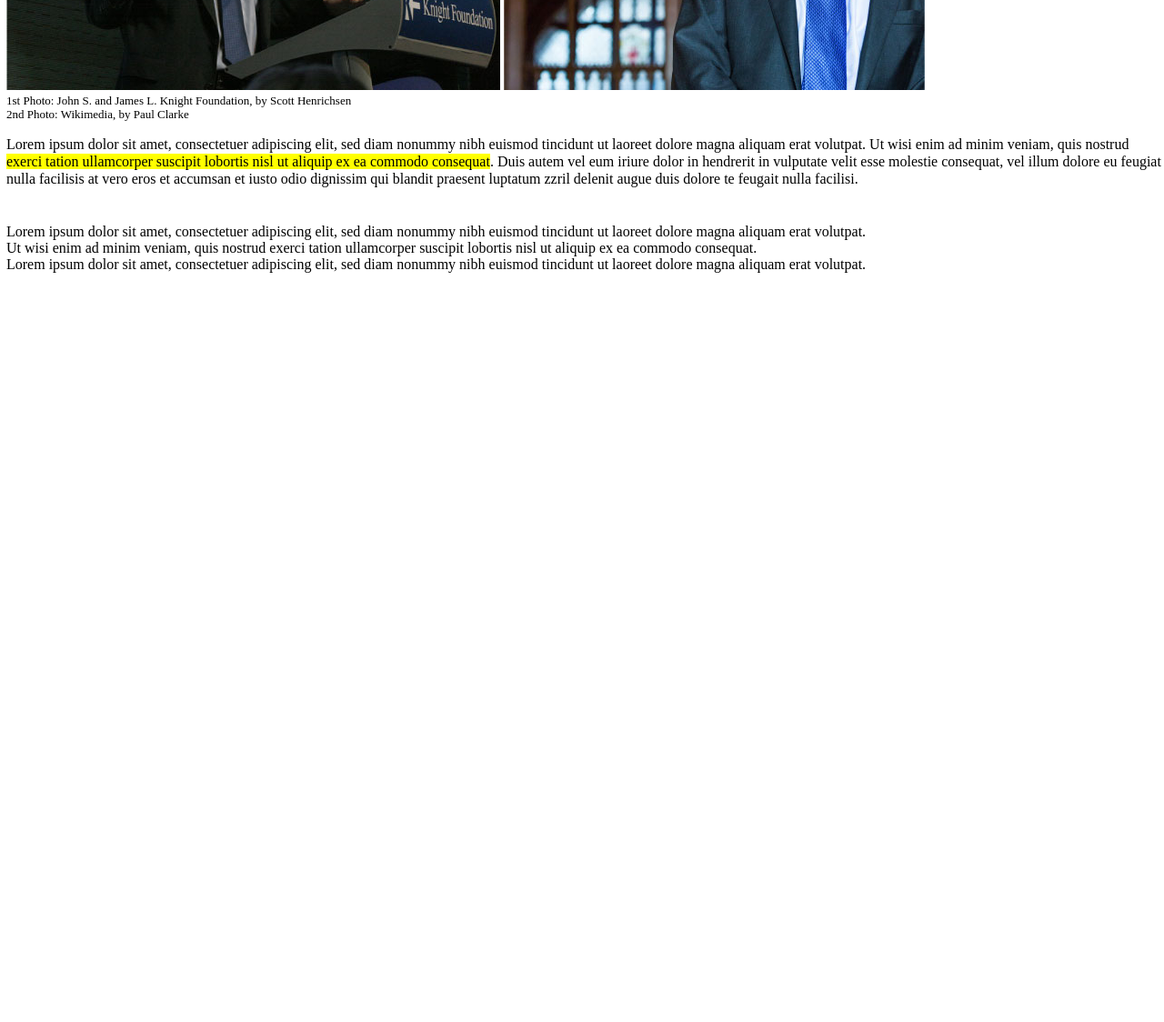
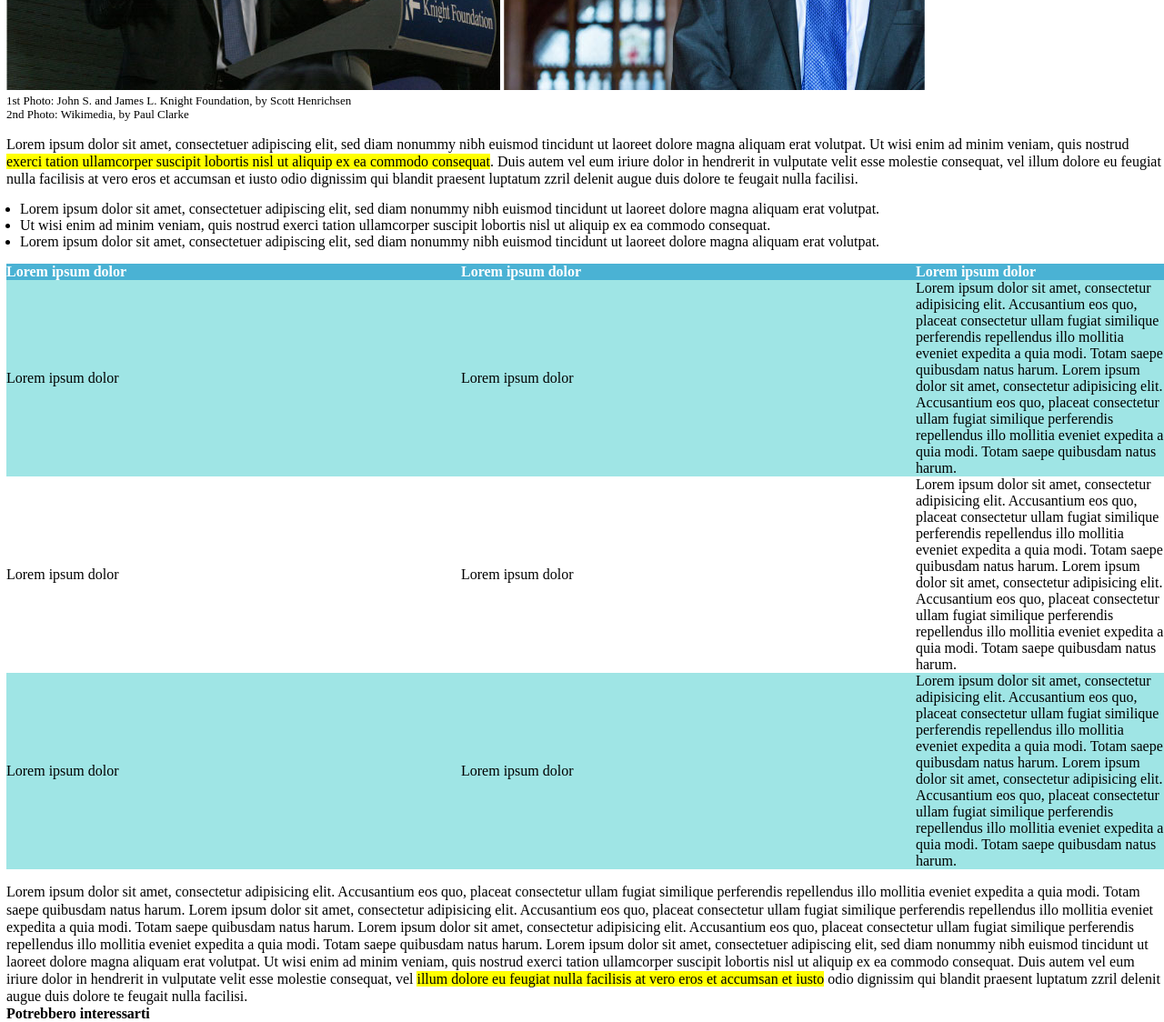
Before and after one commit to andreacassini/html-css-booleaner, a plain HTML site: page index.html in a window 1280 px wide. Shown: the part 513-1637 px from the top of the page at 91% size. Before the commit the page ends 813 px from the top, so only its background shows below. Drawn offline with Linux system fonts and the light colour scheme.

Commit message:
Fix ul, feature and style table, end main.

```diff
--- a/css/style.css
+++ b/css/style.css
@@ -39,7 +39,7 @@
     color: rgb(83, 164, 230);
 }
 
-.scritto_da{
+.scritto-da{
     margin-top: 3px;
     font-size: 20px;
     color: grey;
@@ -74,3 +74,39 @@ ul{
 .highlighted{
     background-color: yellow;
 }
+
+.list{
+    margin: 15px;
+}
+
+/* Inizio tabella */
+
+.table{
+    height: 10px;
+    width: fit-content;
+    text-align: left;
+    border-collapse: collapse;
+}
+
+.thead{
+    color: white;
+    background-color: rgb(74, 178, 212);
+}
+
+.tbody{
+    color: black;
+}
+
+.odd{
+    background-color: rgba(97, 212, 212, 0.603);
+}
+
+.even{
+    background-color: white;
+}
+.table-title{
+    width: 500px
+}
+
+
+/* Fine tabella */
--- a/index.html
+++ b/index.html
@@ -17,14 +17,14 @@
             <img src="./img/logo.svg" alt="logo" class="logo">
         </header>
         <!--fine header-->
-        <!--main-->
         <div class="container">
+            <!--main-->
             <main>
                 <h1 id="title">
                     Internet deve essere al servizio del "bene pubblico": il manifesto di Tim Berners-Lee
                 </h1>
                 <!--author-->
-                <div class="scritto_da">
+                <div class="scritto-da">
                     <span>
                         Scritto da
                         <span class="author">
@@ -50,8 +50,8 @@
                     <p>
                         Lorem ipsum dolor sit amet, consectetuer adipiscing elit, sed diam nonummy nibh euismod tincidunt ut laoreet dolore magna aliquam erat volutpat. Ut wisi enim ad minim veniam, quis nostrud <span class="highlighted">exerci tation ullamcorper suscipit lobortis nisl ut aliquip ex ea commodo consequat</span>. Duis autem vel eum iriure dolor in hendrerit in vulputate velit esse molestie consequat, vel illum dolore eu feugiat nulla facilisis at vero eros et accumsan et iusto odio dignissim qui blandit praesent luptatum zzril delenit augue duis dolore te feugait nulla facilisi.
                     </p>
-                    <!--inizio lista-->
-                    <ul>
+                    <!--lista-->
+                    <ul class="list">
                         <li>
                             Lorem ipsum dolor sit amet, consectetuer adipiscing elit, sed diam nonummy nibh euismod tincidunt ut laoreet dolore magna aliquam erat volutpat.
                         </li>
@@ -64,9 +64,77 @@
                     </ul>
                     <!--fine lista-->
                 </div>
-
+                <!-- table -->
+                <table class="table">
+                    <thead class="thead">
+                        <tr>
+                            <th class="table-title">
+                                Lorem ipsum dolor
+                            </th>
+                            <th class="table-title">
+                                Lorem ipsum dolor
+                            </th>
+                            <th>
+                                Lorem ipsum dolor
+                            </th>
+                        </tr>
+                    </thead>
+                    <tbody class="tbody">
+                        <tr class="odd">
+                            <td>
+                                Lorem ipsum dolor
+                            </td>
+                            <td>
+                                Lorem ipsum dolor
+                            </td>
+                            <td>
+                                Lorem ipsum dolor sit amet, consectetur adipisicing elit. Accusantium eos quo, placeat consectetur ullam fugiat similique perferendis repellendus illo mollitia eveniet expedita a quia modi. Totam saepe quibusdam natus harum.
+                                Lorem ipsum dolor sit amet, consectetur adipisicing elit. Accusantium eos quo, placeat consectetur ullam fugiat similique perferendis repellendus illo mollitia eveniet expedita a quia modi. Totam saepe quibusdam natus harum.
+                            </td>
+                        </tr>
+                        <tr class="even">
+                            <td>
+                                Lorem ipsum dolor
+                            </td>
+                            <td>
+                                Lorem ipsum dolor
+                            </td>
+                            <td>
+                                Lorem ipsum dolor sit amet, consectetur adipisicing elit. Accusantium eos quo, placeat consectetur ullam fugiat similique perferendis repellendus illo mollitia eveniet expedita a quia modi. Totam saepe quibusdam natus harum.
+                                Lorem ipsum dolor sit amet, consectetur adipisicing elit. Accusantium eos quo, placeat consectetur ullam fugiat similique perferendis repellendus illo mollitia eveniet expedita a quia modi. Totam saepe quibusdam natus harum.
+                            </td>
+                        </tr>
+                        <tr class="odd">
+                            <td>
+                                Lorem ipsum dolor
+                            </td>
+                            <td>
+                                Lorem ipsum dolor
+                            </td>
+                            <td>
+                                Lorem ipsum dolor sit amet, consectetur adipisicing elit. Accusantium eos quo, placeat consectetur ullam fugiat similique perferendis repellendus illo mollitia eveniet expedita a quia modi. Totam saepe quibusdam natus harum.
+                                Lorem ipsum dolor sit amet, consectetur adipisicing elit. Accusantium eos quo, placeat consectetur ullam fugiat similique perferendis repellendus illo mollitia eveniet expedita a quia modi. Totam saepe quibusdam natus harum.
+                            </td>
+                        </tr>
+                    </tbody>
+                </table>
+                <!--fine table-->
+                <div class="paragrafo">
+                    <p>
+                        Lorem ipsum dolor sit amet, consectetur adipisicing elit. Accusantium eos quo, placeat consectetur ullam fugiat similique perferendis repellendus illo mollitia eveniet expedita a quia modi. Totam saepe quibusdam natus harum.
+                        Lorem ipsum dolor sit amet, consectetur adipisicing elit. Accusantium eos quo, placeat consectetur ullam fugiat similique perferendis repellendus illo mollitia eveniet expedita a quia modi. Totam saepe quibusdam natus harum. Lorem ipsum dolor sit amet, consectetur adipisicing elit. Accusantium eos quo, placeat consectetur ullam fugiat similique perferendis repellendus illo mollitia eveniet expedita a quia modi. Totam saepe quibusdam natus harum.
+                        Lorem ipsum dolor sit amet, consectetuer adipiscing elit, sed diam nonummy nibh euismod tincidunt ut laoreet dolore magna aliquam erat volutpat. Ut wisi enim ad minim veniam, quis nostrud exerci tation ullamcorper suscipit lobortis nisl ut aliquip ex ea commodo consequat. Duis autem vel eum iriure dolor in hendrerit in vulputate velit esse molestie consequat, vel <span class="highlighted">illum dolore eu feugiat nulla facilisis at vero eros et accumsan et iusto</span> odio dignissim qui blandit praesent luptatum zzril delenit augue duis dolore te feugait nulla facilisi.
+                    </p>
+                </div>
             </main>
             <!--fine main-->
+            <!-- footer -->
+            <footer>
+                <h4 class="title-footer">
+                    Potrebbero interessarti
+                </h4>
+            </footer>
+            <!-- fine footer -->
         </div>
     </body>
     <!--Fine Body-->
```
